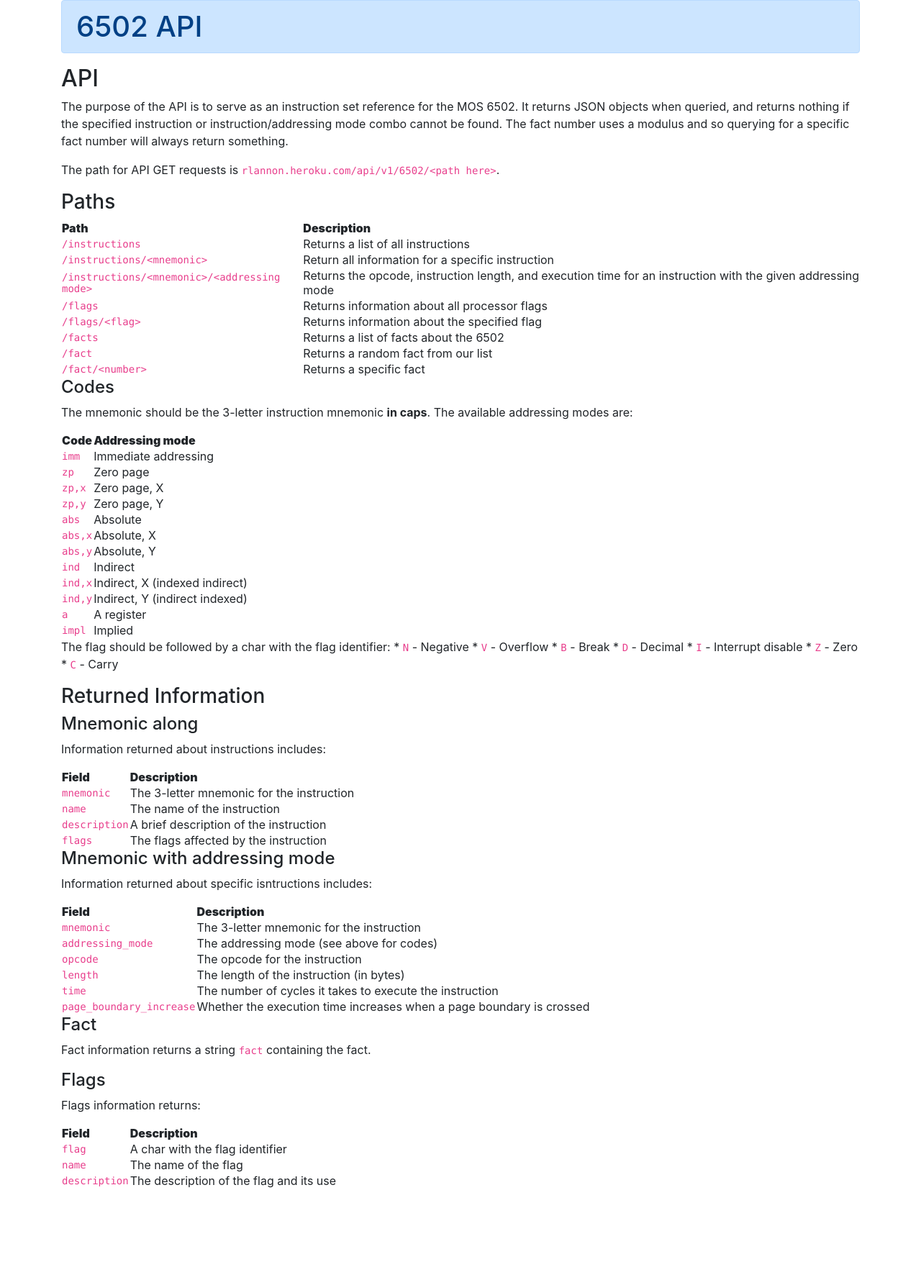
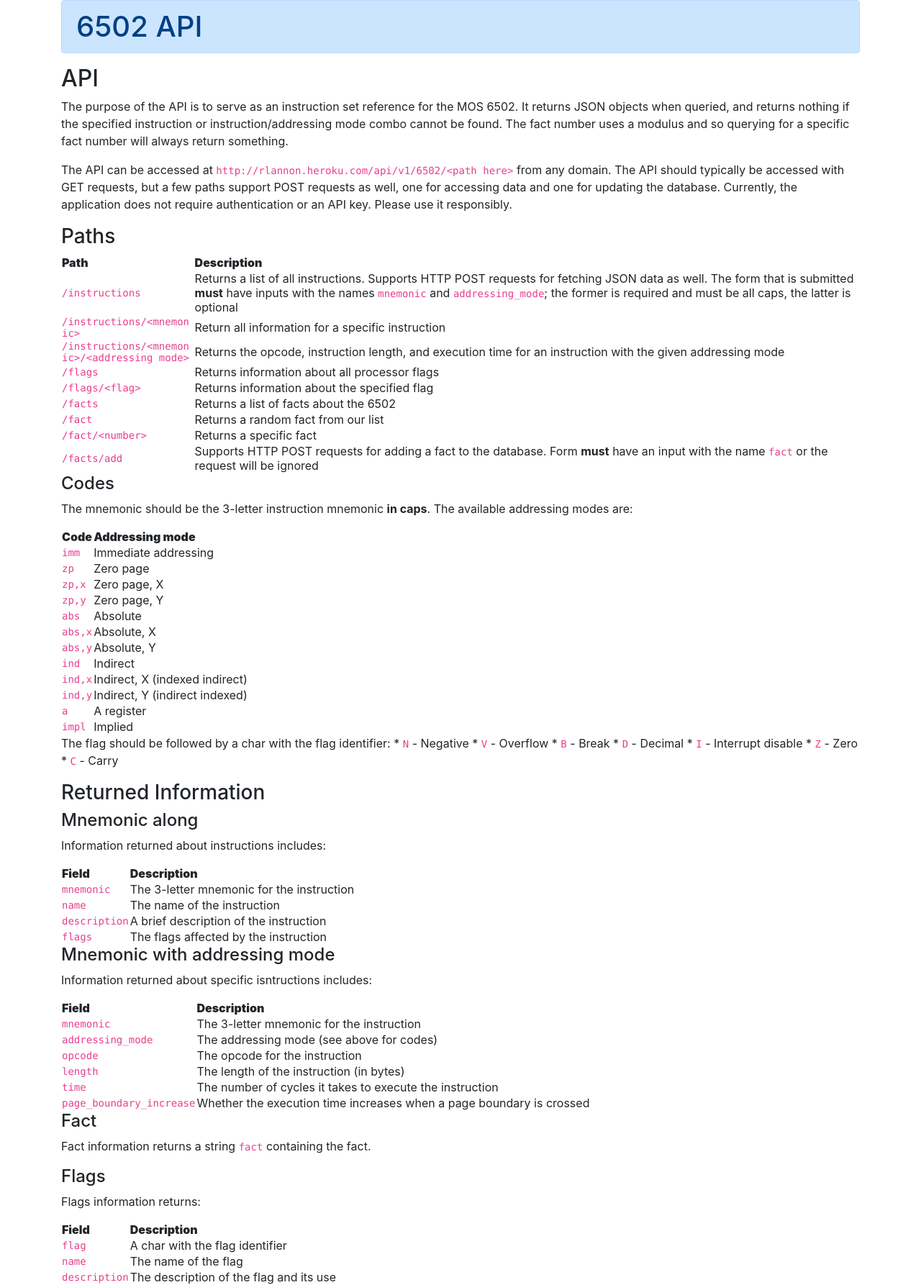
Before and after one commit to rlannon/6502-API, a Flask app: page / in a window 1280 px wide. Shown: the whole page at 72% size. Before the commit the page ends 1651 px from the top, so only its background shows below. Run offline with Flask 2, Linux system fonts and the light colour scheme; some libraries are stand-ins or nearby versions.

Commit message:
Update API homepage to reflect README changes

````diff
--- a/server/templates/index.html
+++ b/server/templates/index.html
@@ -8,13 +8,13 @@
 ## API
 The purpose of the API is to serve as an instruction set reference for the MOS 6502. It returns JSON objects when queried, and returns nothing if the specified instruction or instruction/addressing mode combo cannot be found. The fact number uses a modulus and so querying for a specific fact number will always return something.
 
-The path for API GET requests is ```rlannon.heroku.com/api/v1/6502/<path here>```.
+The API can be accessed at ```http://rlannon.heroku.com/api/v1/6502/<path here>``` from any domain. The API should typically be accessed with GET requests, but a few paths support POST requests as well, one for accessing data and one for updating the database. Currently, the application does not require authentication or an API key. Please use it responsibly.
 
 ### Paths
 
 | **Path** | **Description** |
-| --------- | --------------- |
-| ```/instructions``` | Returns a list of all instructions |
+| ---------| --------------- |
+| ```/instructions``` | Returns a list of all instructions. Supports HTTP POST requests for fetching JSON data as well. The form that is submitted **must** have inputs with the names ```mnemonic``` and ```addressing_mode```; the former is required and must be all caps, the latter is optional |
 | ```/instructions/<mnemonic>``` | Return all information for a specific instruction |
 | ```/instructions/<mnemonic>/<addressing mode>``` | Returns the opcode, instruction length, and execution time for an instruction with the given addressing mode |
 | ```/flags``` | Returns information about all processor flags |
@@ -22,6 +22,7 @@
 | ```/facts``` | Returns a list of facts about the 6502 |
 | ```/fact``` | Returns a random fact from our list |
 | ```/fact/<number>``` | Returns a specific fact |
+| ```/facts/add``` | Supports HTTP POST requests for adding a fact to the database. Form **must** have an input with the name ```fact``` or the request will be ignored |
 
 #### Codes
 The mnemonic should be the 3-letter instruction mnemonic **in caps**. The available addressing modes are:
@@ -86,6 +87,7 @@
 | ```flag``` | A char with the flag identifier |
 | ```name``` | The name of the flag |
 | ```description``` | The description of the flag and its use |
+
     {% endfilter %}
 </div>
 
````
